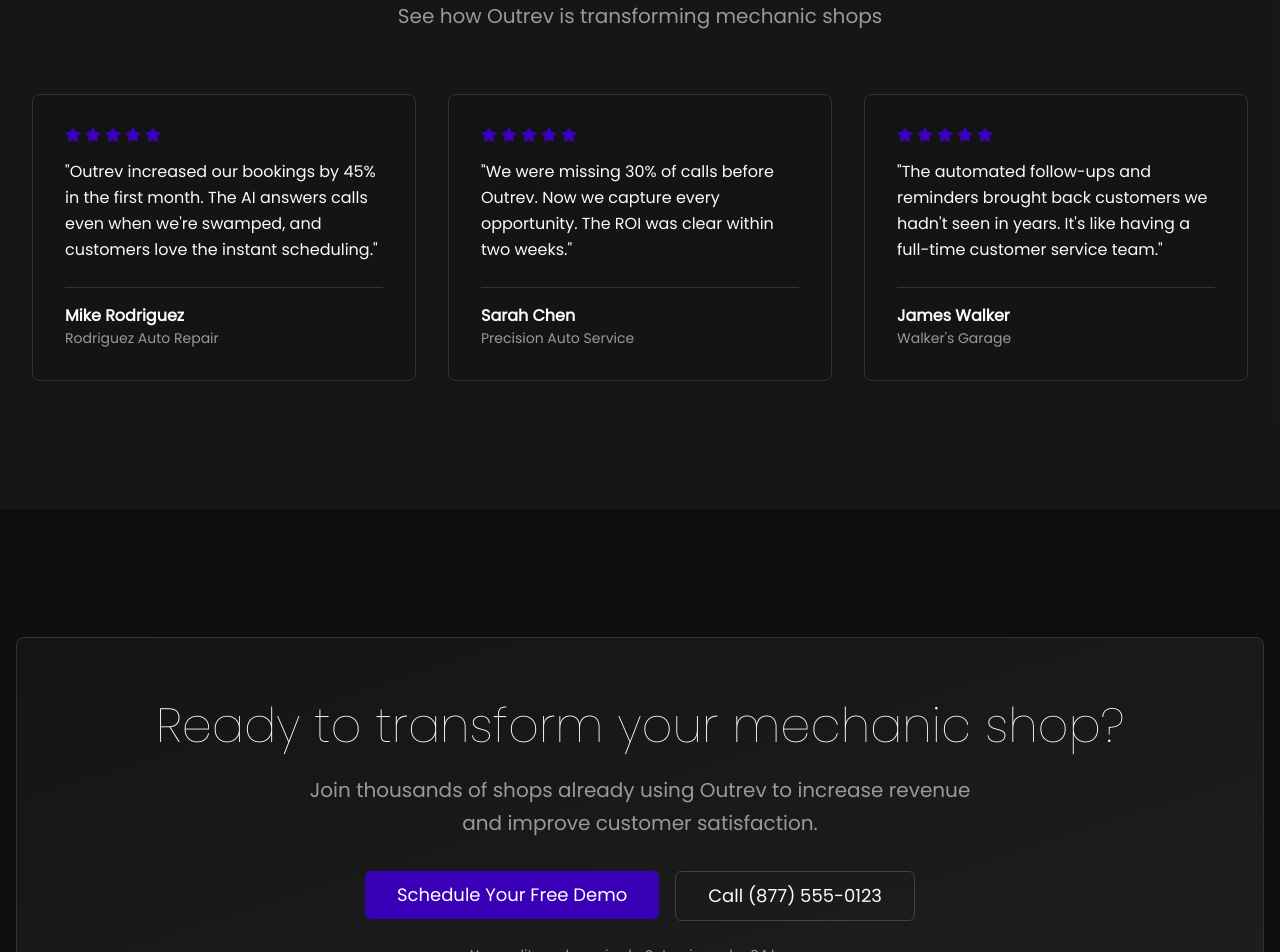
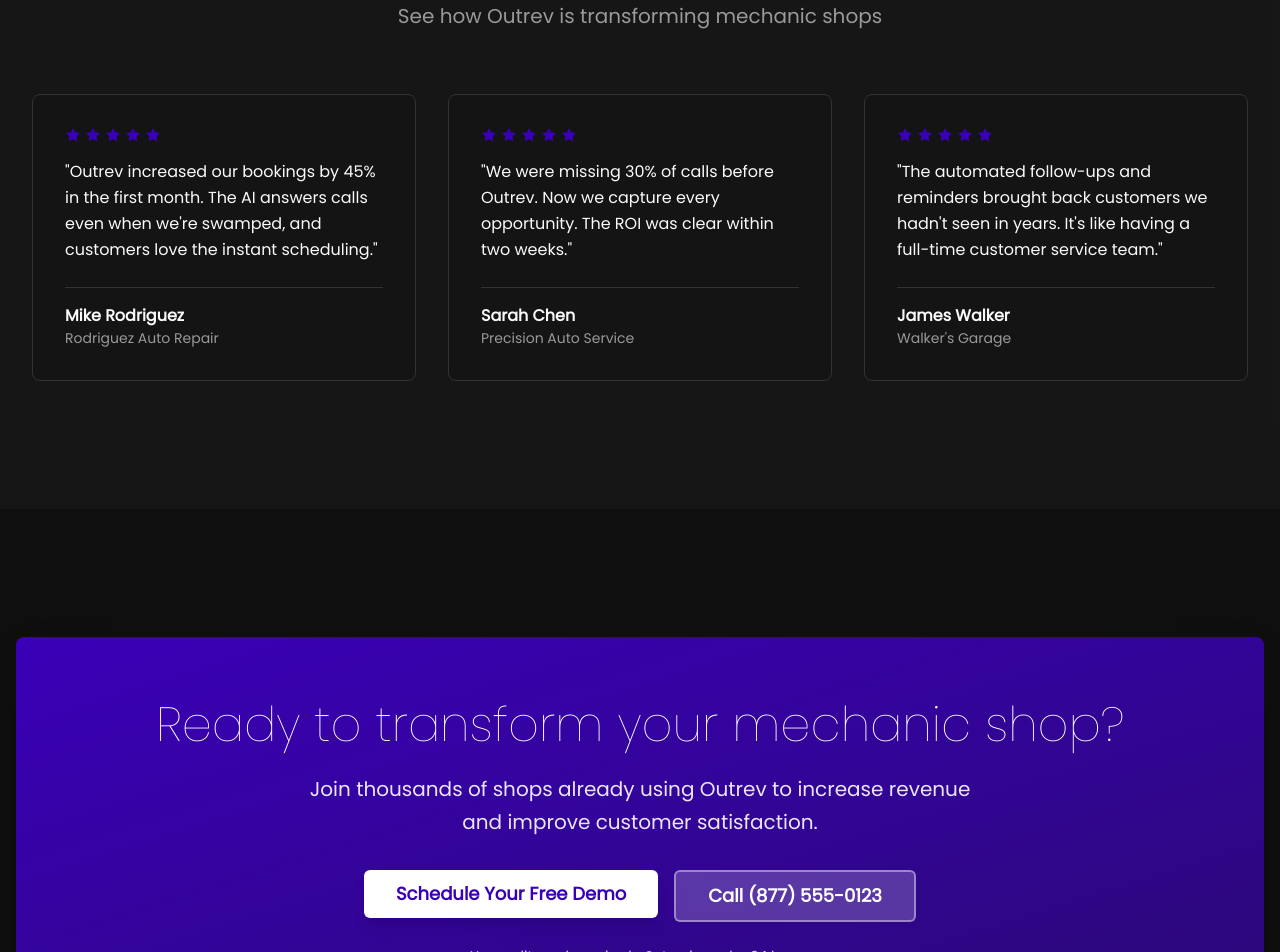
Before and after one commit to Outrev/v0-outrev-landing-page, a Next.js app: page / in a window 1280 px wide. Shown: the part 1860-2812 px from the top of the page. Built offline with nearby package versions, Linux system fonts and the light colour scheme.

Commit message:
feat: add gradient effects to landing page
Enhance visual appeal with gradient stars, CTA, and buttons.

```diff
--- a/app/globals.css
+++ b/app/globals.css
@@ -20,6 +20,13 @@ body {
 
   .gradient-bg-blue-slate {
     background: linear-gradient(135deg, hsl(var(--primary)) 0%, hsl(var(--secondary)) 100%);
+  }
+
+  .gradient-star {
+    background: linear-gradient(135deg, hsl(var(--primary)) 0%, #4d7bff 100%);
+    -webkit-background-clip: text;
+    -webkit-text-fill-color: transparent;
+    background-clip: text;
   }
 }
 
--- a/app/page.tsx
+++ b/app/page.tsx
@@ -150,7 +150,7 @@ export default function Page() {
                 <CardContent className="p-8">
                   <div className="flex gap-1 mb-4">
                     {[...Array(5)].map((_, j) => (
-                      <Star key={j} className="w-4 h-4 fill-primary text-primary" />
+                      <Star key={j} className="w-4 h-4 fill-primary text-transparent gradient-star" />
                     ))}
                   </div>
                   <p className="text-foreground mb-6 leading-relaxed">"{testimonial.quote}"</p>
@@ -167,23 +167,23 @@ export default function Page() {
 
       {/* CTA Section */}
       <section className="container mx-auto px-4 py-20 md:py-32">
-        <Card className="bg-gradient-to-br from-card to-secondary border-border">
+        <Card className="border-none bg-gradient-to-br from-primary via-primary/80 to-primary/60 shadow-2xl">
           <CardContent className="p-12 md:p-16 text-center">
-            <h2 className="text-4xl md:text-5xl font-thin text-foreground mb-6 text-balance">
+            <h2 className="text-4xl md:text-5xl font-thin text-white mb-6 text-balance">
               {'Ready to transform your mechanic shop?'}
             </h2>
-            <p className="text-xl text-muted-foreground mb-8 max-w-2xl mx-auto leading-relaxed">
+            <p className="text-xl text-white/90 mb-8 max-w-2xl mx-auto leading-relaxed">
               {'Join thousands of shops already using Outrev to increase revenue and improve customer satisfaction.'}
             </p>
             <div className="flex flex-col sm:flex-row gap-4 justify-center">
-              <Button size="lg" className="bg-primary hover:bg-primary/90 text-primary-foreground text-lg px-8 py-6">
+              <Button size="lg" className="bg-white hover:bg-white/90 text-primary font-bold text-lg px-8 py-6 shadow-lg">
                 Schedule Your Free Demo
               </Button>
-              <Button size="lg" variant="outline" className="text-lg px-8 py-6 border-muted-foreground/30 hover:bg-muted bg-transparent">
+              <Button size="lg" className="bg-white/20 hover:bg-white/30 text-white font-bold text-lg px-8 py-6 border-2 border-white/40 backdrop-blur">
                 Call (877) 555-0123
               </Button>
             </div>
-            <p className="text-sm text-muted-foreground mt-6">{'No credit card required • Setup in under 24 hours'}</p>
+            <p className="text-sm text-white/80 mt-6">{'No credit card required • Setup in under 24 hours'}</p>
           </CardContent>
         </Card>
       </section>
```
